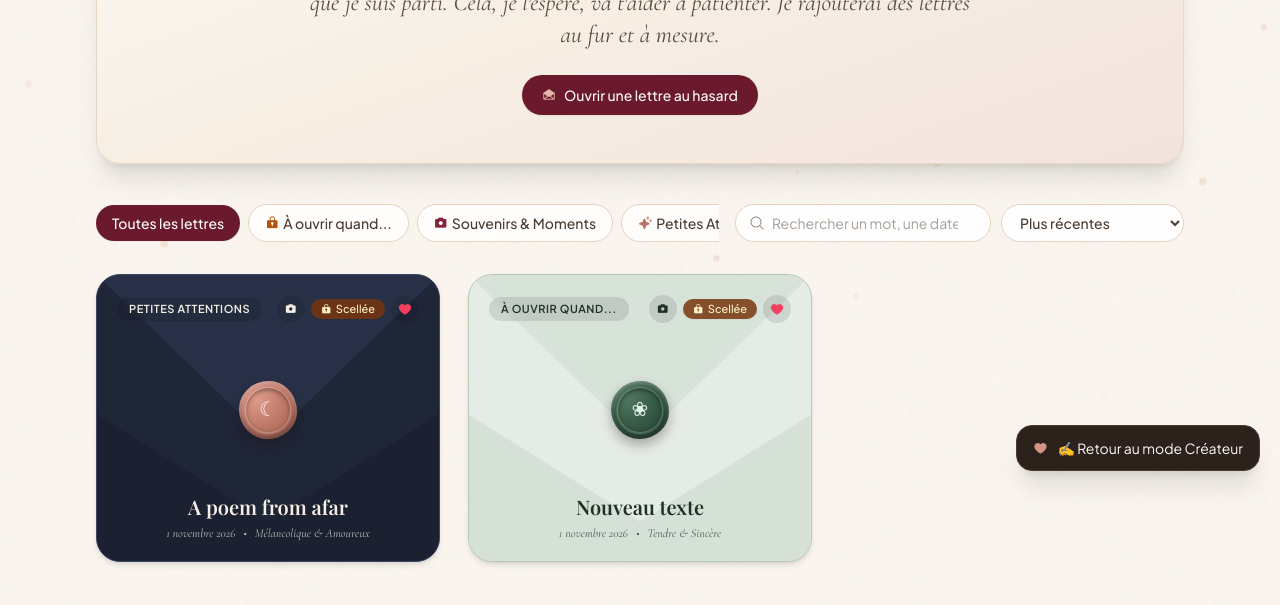
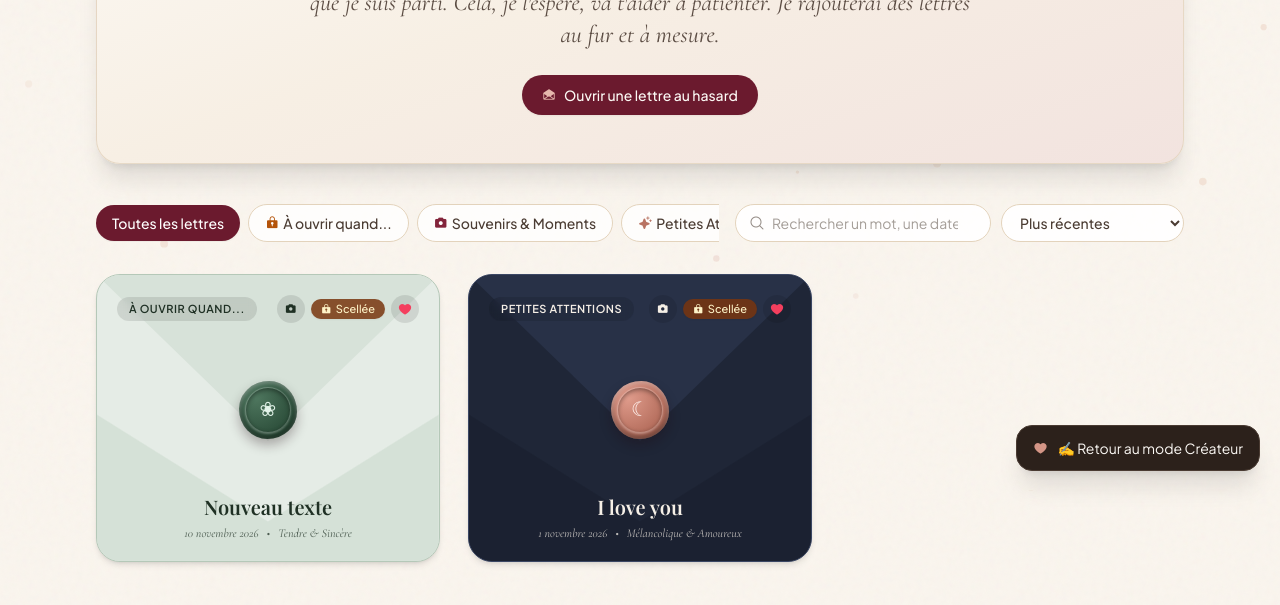
Before and after one commit to Clay2287/loveletter, a plain HTML site: page index.html in a window 1280 px wide. Shown: the part 309-914 px from the top of the page. Drawn offline with nearby package versions, Linux system fonts and the light colour scheme; a web font is replaced by a local one.

Commit message:
Update index.html

```diff
--- a/index.html
+++ b/index.html
@@ -1216,7 +1216,7 @@
         "id": "lettre-unique-1",
         "title": "Nouveau texte",
         "category": "À ouvrir quand...",
-        "date": "2026-11-01",
+        "date": "2026-11-10",
         "mood": "Tendre & Sincère",
         "salutation": "Ma princesse",
         "body": "je t’ai causé\nun tord perpetuel\nun travers qui\nm’enfonce toujours\n\nje t’aime infiniment\nabsolument \nindéfiniment\n\nmes actes disent \nl’inverse\n\npardon, princesse\nje te demande pardon \npour tout l’inacceptable\n\nquelques vers ne changeront \npas les actes ni le \nvécu\n\nje veux aller mieux\nje veux faire mieux\net pour toi\nje veux tout faire\n\nje ne suis pas parfait\nloin de la\nmais je veux être\nmeilleur",
@@ -1235,7 +1235,7 @@
     },
     {
         "id": "lettre-2",
-        "title": "A poem from afar",
+        "title": "I love you",
         "category": "Petites Attentions",
         "date": "2026-11-1",
         "mood": "Mélancolique & Amoureux",
```
